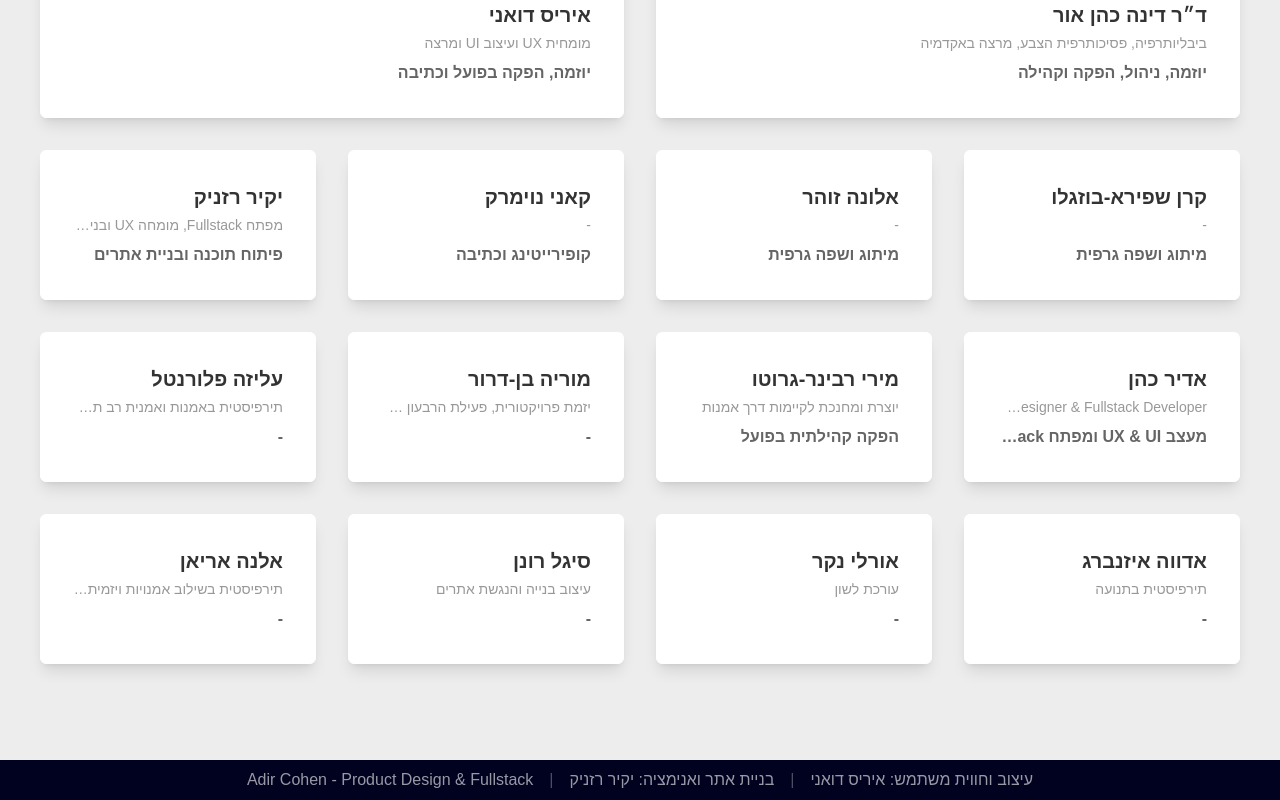
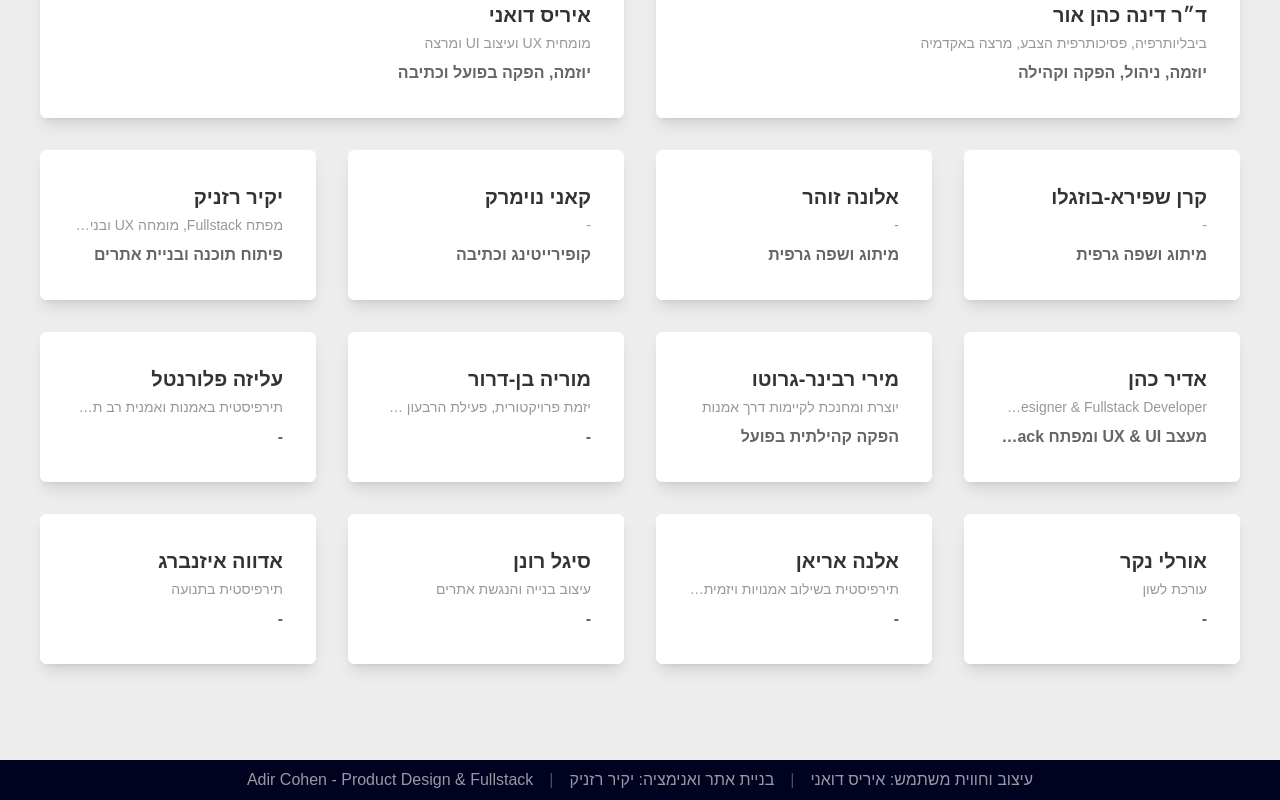
Before and after one commit to yakir-reznik/lend-a-hand, a Nuxt app: page /about in a window 1280 px wide. Shown: the part 1259-2059 px from the top of the page. Built offline with nearby package versions, Linux system fonts and the light colour scheme.

Commit message:
re-ordering of team members

```diff
--- a/pages/about.vue
+++ b/pages/about.vue
@@ -208,21 +208,22 @@
 			name: 'עליזה פלורנטל',
 			desc: 'תירפיסטית באמנות ואמנית רב תחומית',
 		},
-		{
-			name: 'אדווה איזנברג',
-			desc: 'תירפיסטית בתנועה',
-		},
+
 		{
 			name: 'אורלי נקר',
 			desc: 'עורכת לשון',
+		},
+		{
+			name: 'אלנה אריאן',
+			desc: 'תירפיסטית בשילוב אמנויות ויזמית קהילה',
 		},
 		{
 			name: 'סיגל רונן',
 			desc: 'עיצוב בנייה והנגשת אתרים',
 		},
 		{
-			name: 'אלנה אריאן',
-			desc: 'תירפיסטית בשילוב אמנויות ויזמית קהילה',
+			name: 'אדווה איזנברג',
+			desc: 'תירפיסטית בתנועה',
 		},
 	]
 </script>
```
